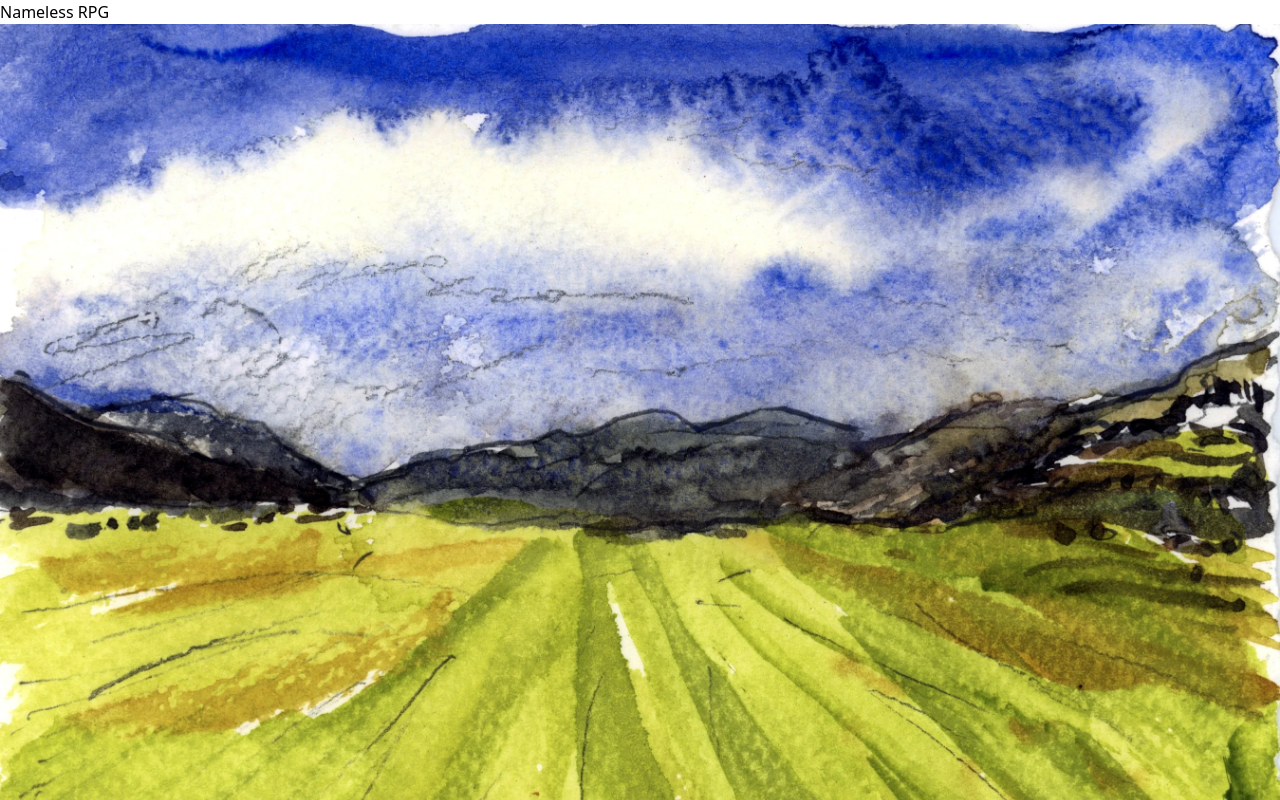
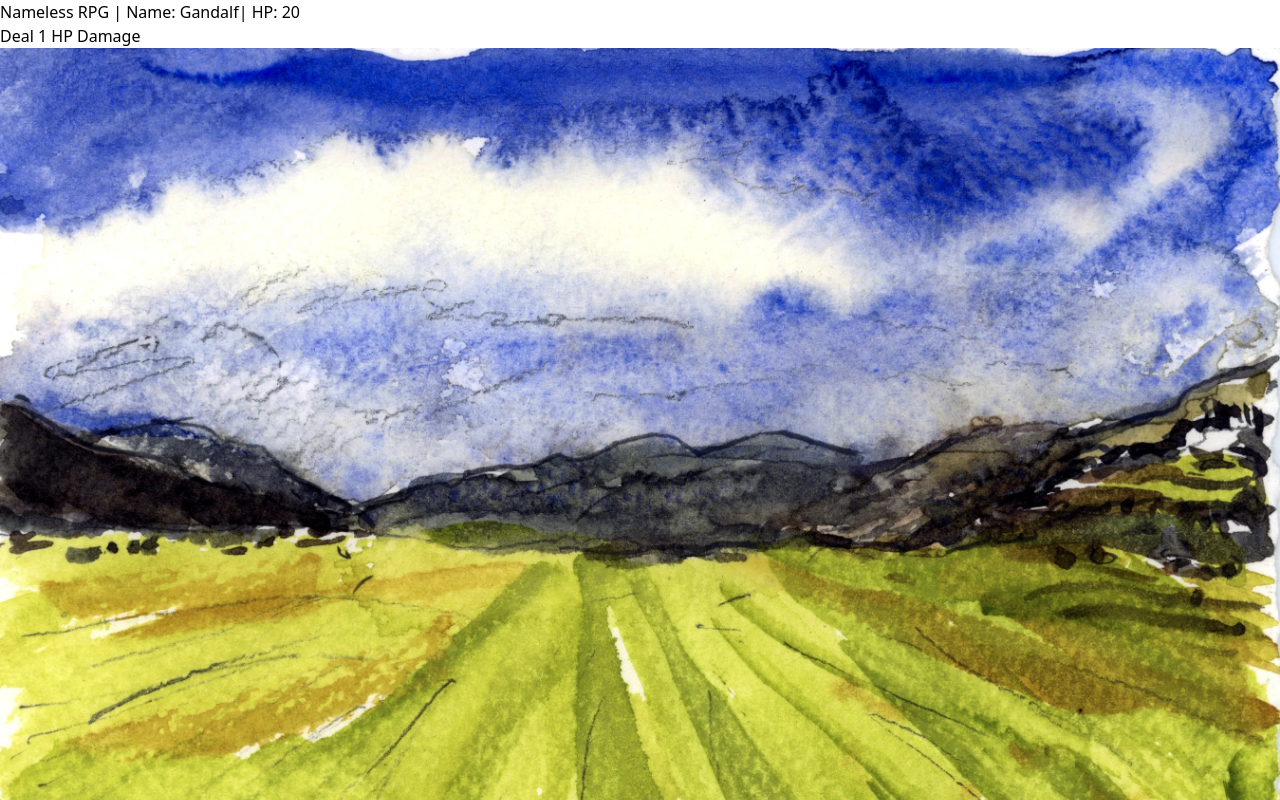
Before and after one commit to ngolebiewski/namelesss-rpg, a React (Vite) app: page / in a window 1280 px wide. Shown: the top 800 px of the page. Built offline with nearby package versions, Linux system fonts and the light colour scheme.

Commit message:
add in character class object, useState to access, and HP button for testing

```diff
--- a/src/App.jsx
+++ b/src/App.jsx
@@ -1,15 +1,32 @@
-import React from "react"
+import React, { useState } from "react"
+import Character from './gameLogic.js'
 
-function App() {
+const App = () => {
+  const [pc] = useState(new Character("Gandalf", 20));
+  const [hp, setHP] = useState(pc.getHP());
+  console.log(pc.getHP(), pc.getName())
+
+  const handleHPclick = () => {
+    pc.takeDamage(1);
+    setHP(pc.getHP())
+  }
 
   return (
     <>
-      <h1 className="text-3xl font-bold underline text-center p-2">
-        Nameless RPG
-      </h1>
-      <img className="size-max" src="images/scotland3.webp" />
-      <div className="w-full h-screen bg-indigo-500"></div>
-      {/* <div className="w-100vw h-100vh bg-cover bg-center" style={{backgroundImage: "url('/images/scotland3.webp')"}}></div> */}
+      <div id="full-screen-container" className="w-screen h-screen overflow-hidden bg-rose">
+        <h1 className="text-3xl font-bold underline text-center p-2">
+          Nameless RPG
+          | Name: {pc.getName()}
+          | {hp>0? `HP: ${hp}`: "DEAD"}
+        </h1>
+        <button className="m-2 border border-red-500 text-red-500 bg-transparent hover:bg-red-500 hover:text-white font-bold py-2 px-4 rounded"
+          onClick={(handleHPclick)}>Deal 1 HP Damage</button>
+        {/* <div className="w-full h-70%"> */}
+        <img className="w-full h-full object-cover" src="images/scotland3.webp" />
+        {/* </div> */}
+        {/* <div className="w-full h-screen bg-indigo-500"></div> */}
+        {/* <div className="w-100vw h-100vh bg-cover bg-center" style={{backgroundImage: "url('/images/scotland3.webp')"}}></div> */}
+      </div>
     </>
   )
 }
--- /dev/null
+++ b/src/gameLogic.js
@@ -0,0 +1,22 @@
+class Character {
+  constructor(name, hp=10) {
+    this.name = name;
+    this.hp = hp;
+  }
+
+  getName() {
+    return this.name
+  }
+
+  getHP() {
+    return this.hp
+  }
+
+  takeDamage(damage) {
+    this.hp -= damage
+    console.log(`%c${this.name} loses ${damage} HP.`, "color: red; font-weight: bold;");
+    console.log(`%cCurrent HP: ${this.hp}`, "color: lightblue; font-weight: bold;");
+  }
+}
+
+export default Character;
```
Also changed, not shown: 1 other file (tests, documents, lock files or other folders).
